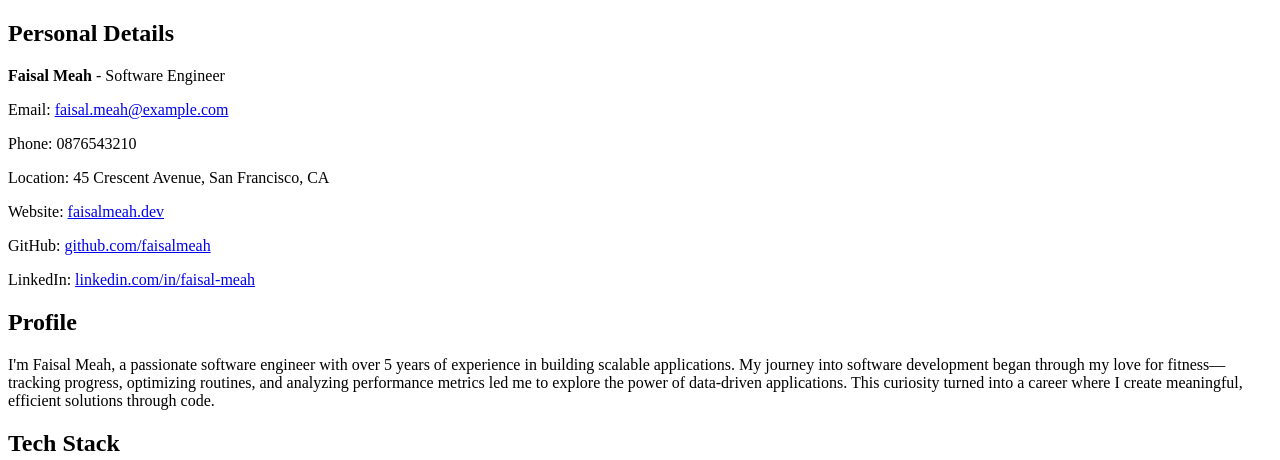
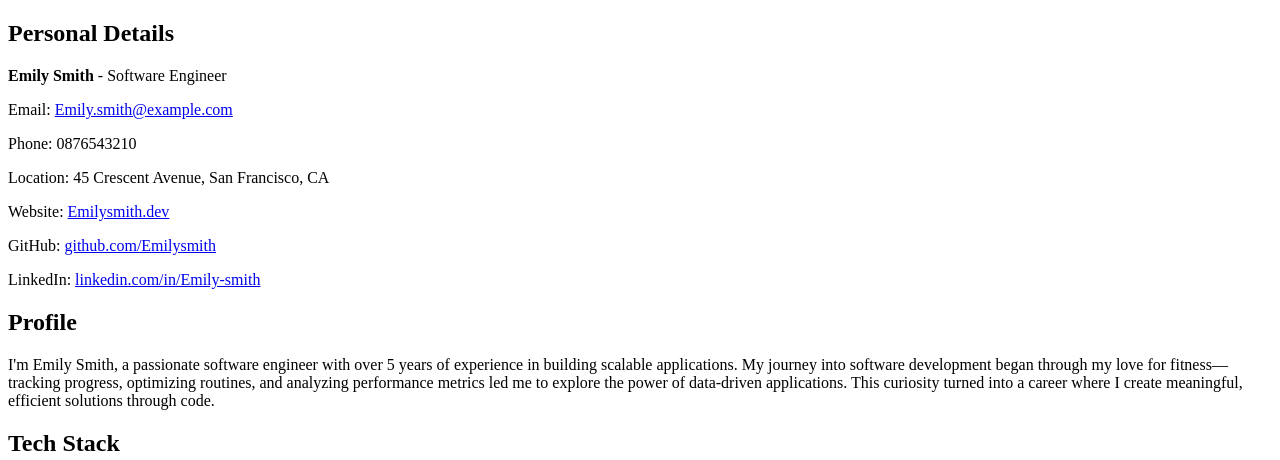
Before and after one commit to fergus-g/test-pinecone, a plain HTML site: page index.html in a window 1280 px wide. Shown: the top 460 px of the page. Drawn offline with Linux system fonts and the light colour scheme.

Commit message:
Updated name

```diff
--- a/index.html
+++ b/index.html
@@ -3,27 +3,27 @@
   <head>
     <meta charset="UTF-8" />
     <meta name="viewport" content="width=device-width, initial-scale=1.0" />
-    <title>Faisal Meah - Resume</title>
+    <title>Emily Smith - Resume</title>
   </head>
   <body>
     <section>
       <h2>Personal Details</h2>
-      <p><strong>Faisal Meah</strong> - Software Engineer</p>
+      <p><strong>Emily Smith</strong> - Software Engineer</p>
       <p>
         Email:
-        <a href="mailto:faisal.meah@example.com">faisal.meah@example.com</a>
+        <a href="mailto:Emily.smith@example.com">Emily.smith@example.com</a>
       </p>
       <p>Phone: 0876543210</p>
       <p>Location: 45 Crescent Avenue, San Francisco, CA</p>
-      <p>Website: <a href="https://faisalmeah.dev">faisalmeah.dev</a></p>
+      <p>Website: <a href="https://Emilysmith.dev">Emilysmith.dev</a></p>
       <p>
         GitHub:
-        <a href="https://github.com/faisalmeah">github.com/faisalmeah</a>
+        <a href="https://github.com/Emilysmith">github.com/Emilysmith</a>
       </p>
       <p>
         LinkedIn:
-        <a href="https://linkedin.com/in/faisal-meah"
-          >linkedin.com/in/faisal-meah</a
+        <a href="https://linkedin.com/in/Emily-smith"
+          >linkedin.com/in/Emily-smith</a
         >
       </p>
     </section>
@@ -31,7 +31,7 @@
     <section>
       <h2>Profile</h2>
       <p>
-        I'm Faisal Meah, a passionate software engineer with over 5 years of
+        I'm Emily Smith, a passionate software engineer with over 5 years of
         experience in building scalable applications. My journey into software
         development began through my love for fitness—tracking progress,
         optimizing routines, and analyzing performance metrics led me to explore
```
